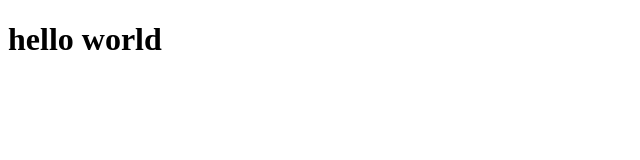
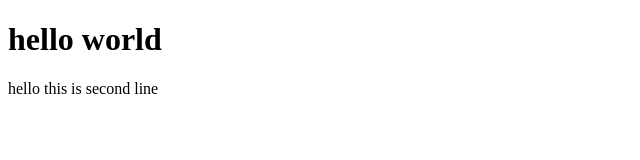
Before and after one commit to Kuldeeptak22/ReactcourseCoursera, a plain HTML site: page index.html in a window 1280 px wide. Shown: the whole page, without its empty margins (0-640 px from the left). Drawn offline with Linux system fonts and the light colour scheme.

Commit message:
second commit

```diff
--- a/index.html
+++ b/index.html
@@ -8,5 +8,6 @@
   </head>
   <body>
     <h1>hello world</h1>
+    <p>hello this is second line</p>
   </body>
 </html>
```
